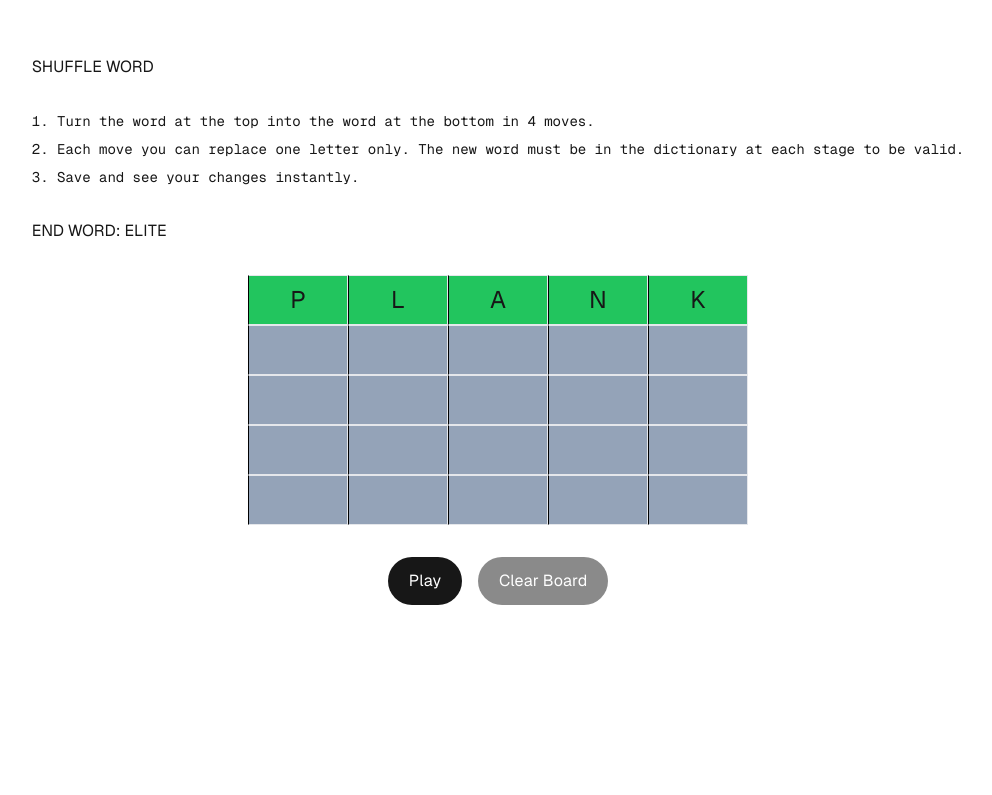
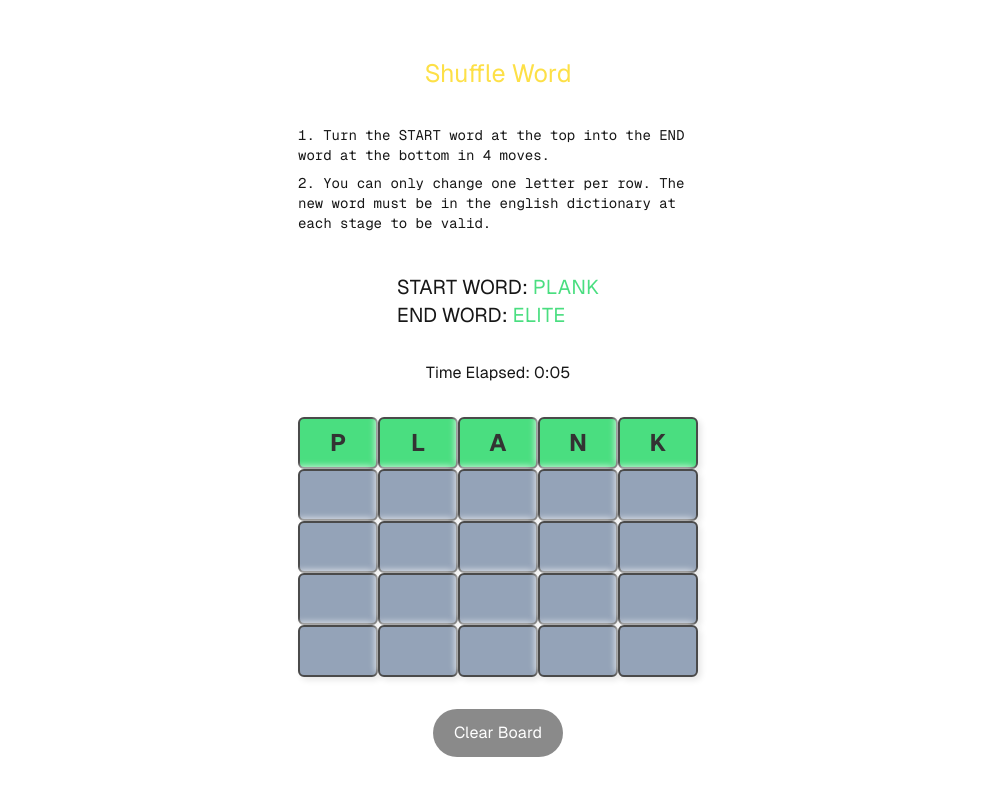
Before and after one commit to eddiearnoldz/shuffle-word-game, a Next.js app: page / in a window 1280 px wide. Shown: the part 109-904 px from the top of the page, without its empty margins (142-1134 px from the left). Before the commit the page ends 878 px from the top, so only its background shows below. Built offline with nearby package versions, Linux system fonts and the light colour scheme.

Commit message:
basic functionlaity in place

```diff
--- a/src/app/globals.css
+++ b/src/app/globals.css
@@ -20,6 +20,28 @@ body {
   font-family: Arial, Helvetica, sans-serif;
 }
 
+.row-box {
+  padding: 0.5rem;
+  border: 2px solid #4a4a4a; /* Slightly darker border for the box */
+  box-shadow: 3px 3px 6px rgba(0, 0, 0, 0.1), -3px -3px 6px rgba(255, 255, 255, 0.7); /* 3D shadow effect */
+  text-align: center;
+  font-weight: bold;
+  color: #333;
+  font-size: 1.5rem;
+  border-radius: 6px; /* Rounded corners for a modern look */
+  transition: all 0.2s ease-in-out; /* Smooth transition for interaction */
+}
+
+.row-box:focus {
+  box-shadow: 4px 4px 8px rgba(0, 0, 0, 0.2), -4px -4px 8px rgba(255, 255, 255, 0.6); /* Slightly deeper shadow on focus */
+  outline: none; /* Remove default outline */
+  background: linear-gradient(145deg, #a6a6a6, #d5d5d5); /* Change background on focus */
+}
+
+.row-box:active {
+  box-shadow: inset 2px 2px 4px rgba(0, 0, 0, 0.2), inset -2px -2px 4px rgba(255, 255, 255, 0.6); /* Inset shadow for a pressed effect */
+}
+
 @layer utilities {
   .text-balance {
     text-wrap: balance;
--- a/src/app/page.tsx
+++ b/src/app/page.tsx
@@ -1,8 +1,13 @@
 'use client';
 import {useState, useEffect, useRef} from 'react';
-import {answerSets} from './data/answerSets'
+import {answerSets} from './data/answerSets';
+import gsap from 'gsap';
+import { TextPlugin } from 'gsap/TextPlugin';
 
 export default function Home() {
+  gsap.registerPlugin(TextPlugin);
+
+  const title = useRef<HTMLHeadingElement>(null)
   const rowOne = useRef<HTMLDivElement>(null);
   const rowTwo = useRef<HTMLDivElement>(null);
   const rowThree = useRef<HTMLDivElement>(null);
@@ -16,10 +21,54 @@ export default function Home() {
   const [activeRow, setActiveRow] = useState(1);
   const [changedLetterIndices, setChangedLetterIndices] = useState([null, null, null, null]);
 
-
+  const [timeElapsed, setTimeElapsed] = useState(0); // Store time in seconds
+  const intervalIdRef = useRef<NodeJS.Timeout | null>(null);
 
   const startWord = answerSets[0].start;
   const endWord = answerSets[0].end;
+
+ // Initialize timer on page load or refresh
+ useEffect(() => {
+  const savedTime = localStorage.getItem('gameTime');
+  if (savedTime) {
+    setTimeElapsed(parseInt(savedTime));
+  } else {
+    setTimeElapsed(0); // Start timer at 0 if no saved time
+  }
+
+  // Start the timer if not started already
+  if (!intervalIdRef.current) {
+    intervalIdRef.current = setInterval(() => {
+      setTimeElapsed((prevTime) => {
+        const updatedTime = prevTime + 1;
+        localStorage.setItem('gameTime', updatedTime.toString()); // Store the updated time in localStorage
+        return updatedTime;
+      });
+    }, 1000);
+  }
+
+  // Clean up the interval when the component unmounts
+  return () => {
+    if (intervalIdRef.current) {
+      clearInterval(intervalIdRef.current);
+      intervalIdRef.current = null;
+    }
+  };
+}, []);
+
+useEffect(() => {
+  if (title.current) {
+    gsap.to(title.current, {
+      text: "Shuffle Word",
+      fontSize: 25,
+      duration: 2,
+      ease: "elastic.out(1, 0.3)",
+      onStart: () => {
+        title.current!.textContent = "wsufleo rdfh"; // Starting randomized text
+      }
+    });
+  }
+}, []);
 
 
   useEffect(() => {
@@ -37,6 +86,12 @@ export default function Home() {
     letters.forEach((letter, index) => {
       boxes[index].textContent = letter;
     });
+  };
+
+  const formatTime = (seconds: number) => {
+    const minutes = Math.floor(seconds / 60);
+    const remainingSeconds = seconds % 60;
+    return `${minutes}:${remainingSeconds < 10 ? '0' : ''}${remainingSeconds}`;
   };
 
 // Helper function to check if only one letter has changed
@@ -137,10 +192,18 @@ const handleInputChange = async (
     const previousRowRef = getRowRef(rowIndex - 2);
 
     if (previousRowRef && previousRowRef.current) {
-      const previousWord = Array.from(previousRowRef.current.querySelectorAll('div, input'))
+      const previousWord: string = Array.from(previousRowRef.current.querySelectorAll('div, input'))
         .map((box) => box.textContent || box.value)
         .join('')
         .toLowerCase();
+
+        if( previousWord === currentWord) {
+          setShowModal(true); // Show modal for multiple letters changed
+          setInvalidRow(rowIndex);
+          setErrorMessage("You didn't change any letters");
+          setHighlightErrorRow(inputBoxes);
+          return; // Exit the function early
+        }
 
       // Check if only one letter has changed
       if (!hasOneLetterChanged(currentWord, previousWord)) {
@@ -160,7 +223,7 @@ const handleInputChange = async (
     if (!valid) {
       setShowModal(true); // Show modal if word is invalid
       setInvalidRow(rowIndex);
-      setErrorMessage('The word is not valid.');
+      setErrorMessage(`${currentWord} is not in the english dictionary.`);
       setHighlightErrorRow(inputBoxes);
     } else {
       // Word is valid
@@ -180,13 +243,19 @@ const handleInputChange = async (
       }
 
       // Check if we are on the last row and the word matches the endWord
-      if (rowIndex === 4 && currentWord.toLowerCase() === endWord.toLowerCase()) {
+      if (rowIndex === 5 && currentWord.toLowerCase() === endWord.toLowerCase()) {
         setShowModal(true); // Show "Puzzle Complete" modal
         setInvalidRow(null);
-        setErrorMessage('Puzzle Complete!');
+        setErrorMessage(`Puzzle Completed in ${formatTime(timeElapsed)}!`);
         const focusedInput = document.querySelector('input:focus');
         if (focusedInput) {
           focusedInput.blur(); // Remove focus from the last input field
+        }
+
+        if (intervalIdRef.current) {
+          clearInterval(intervalIdRef.current);
+          intervalIdRef.current = null;
+          localStorage.removeItem('gameTime');
         }
       }
     }
@@ -248,27 +317,29 @@ const handleInputChange = async (
   };
 
   return (
-    <div className="grid grid-rows-[20px_1fr_20px] items-center justify-items-center min-h-screen p-8 pb-20 gap-16 sm:p-20 font-[family-name:var(--font-geist-sans)]">
-      <main className="flex flex-col gap-8 row-start-2 items-center sm:items-start">
-       <h1>SHUFFLE WORD</h1>
+    <div className="grid grid-rows-[20px_1fr_20px] items-start justify-items-center min-h-screen p-8 pb-20 gap-16 sm:p-20 font-[family-name:var(--font-geist-sans)]">
+      <main className="flex flex-col gap-8 row-start-2 items-center max-w-[400px]">
+       <h1 className='text-yellow-300' ref={title}>wsufleo rdfh</h1>
         <ol className="list-inside list-decimal text-sm text-center sm:text-left font-[family-name:var(--font-geist-mono)]">
           <li className="mb-2">
-            Turn the word at the top into the word at the bottom in 4 moves.
+            Turn the START word at the top into the END word at the bottom in 4 moves.
           </li>
           <li className="mb-2">
-            Each move you can replace one letter only. The new word must be in the dictionary at each stage to be valid.
+            You can only change one letter per row. The new word must be in the english dictionary at each stage to be valid.
           </li>
-          <li>Save and see your changes instantly.</li>
         </ol>
-
-        <h2 className="text-center">END WORD: ELITE</h2>
-        <div className="flex gap-4 items-center flex-col sm:flex-row m-auto min-w-[280px] w-[90vw] max-w-[500px]">
+        <div className="puzzle-words">
+        <h4 className="text-xl">START WORD: <span className='text-green-400'>{answerSets[0].start.toUpperCase()}</span></h4>
+        <h4 className="text-xl">END WORD: <span className='text-green-400'>{answerSets[0].end.toUpperCase()}</span></h4>
+        </div>
+        <p>Time Elapsed: {formatTime(timeElapsed)}</p> {/* Timer display */}
+        <div className="flex gap-4 items-center flex-col sm:flex-row m-auto min-w-[280px] w-[90vw] max-w-[400px]">
           <div className="shuffle-grid grid grid-cols-1 grid-rows-5">
             <div ref={rowOne} className="shuffle-row w-full flex">
               {Array(5).fill(null).map((_, index) => (
                 <div
                   key={index}
-                  className="row-box p-2 border border-s-black bg-green-500 w-[20%] text-center text-2xl extrabold capitalize"
+                  className="row-box p-2 border border-s-black bg-green-400 w-[20%] text-center text-2xl extrabold capitalize"
                 ></div>
               ))}
             </div>
@@ -346,14 +417,6 @@ const handleInputChange = async (
         )}
 
         <div className="flex gap-4 items-center flex-col sm:flex-row self-center">
-          <a
-            className="rounded-full border border-solid border-transparent transition-colors flex items-center justify-center bg-foreground text-background gap-2 hover:bg-[#383838] dark:hover:bg-[#ccc] text-sm sm:text-base h-10 sm:h-12 px-4 sm:px-5"
-            href="https://vercel.com/new?utm_source=create-next-app&utm_medium=appdir-template-tw&utm_campaign=create-next-app"
-            target="_blank"
-            rel="noopener noreferrer"
-          >
-         Play
-          </a>
           <button
             className={`rounded-full border border-solid border-transparent transition-colors flex items-center justify-center bg-foreground text-background gap-2 hover:bg-[#383838] dark:hover:bg-[#ccc] text-sm sm:text-base h-10 sm:h-12 px-4 sm:px-5  ${boardIsClear ? 'opacity-50 cursor-not-allowed' : 'hover:bg-[#383838] dark:hover:bg-[#ccc]'}`}
             onClick={clearBoard}
```
Also changed, not shown: package.json (+6 -5 lines), 1 other file (tests, documents, lock files or other folders).
